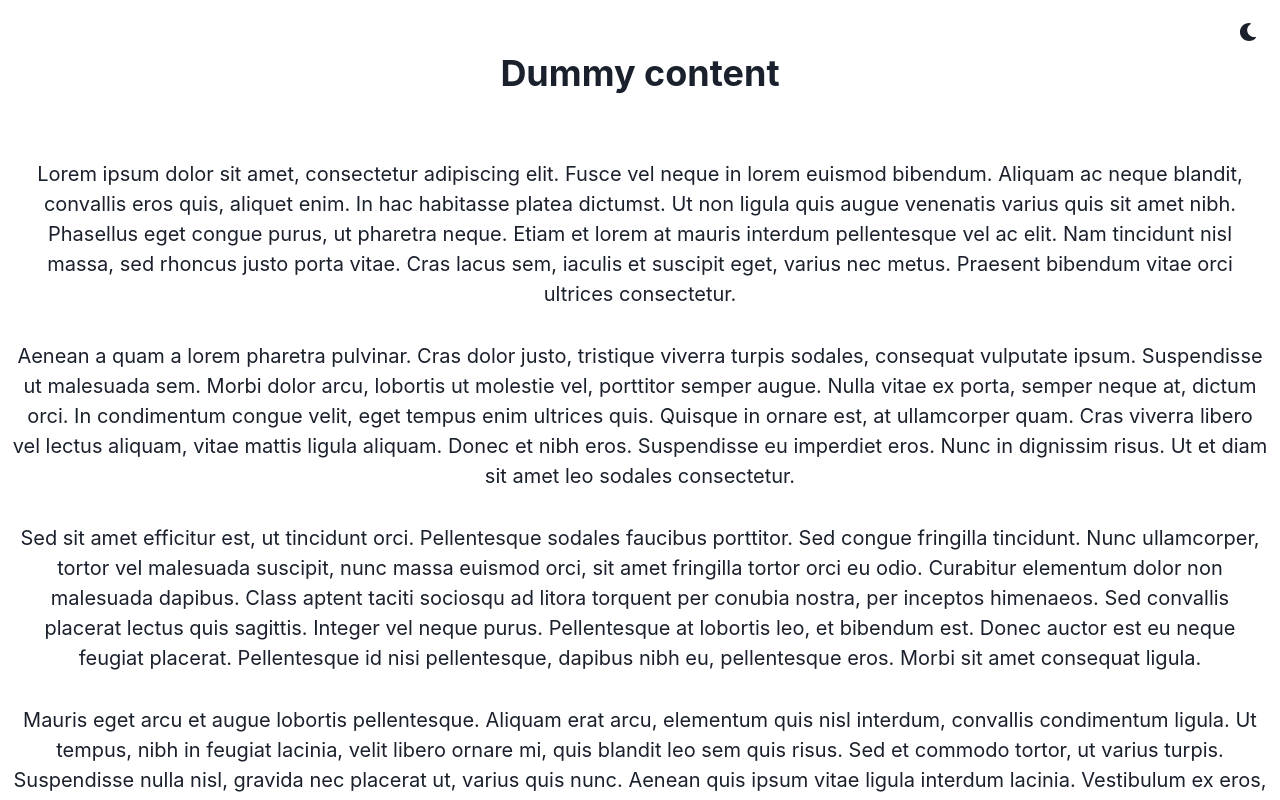
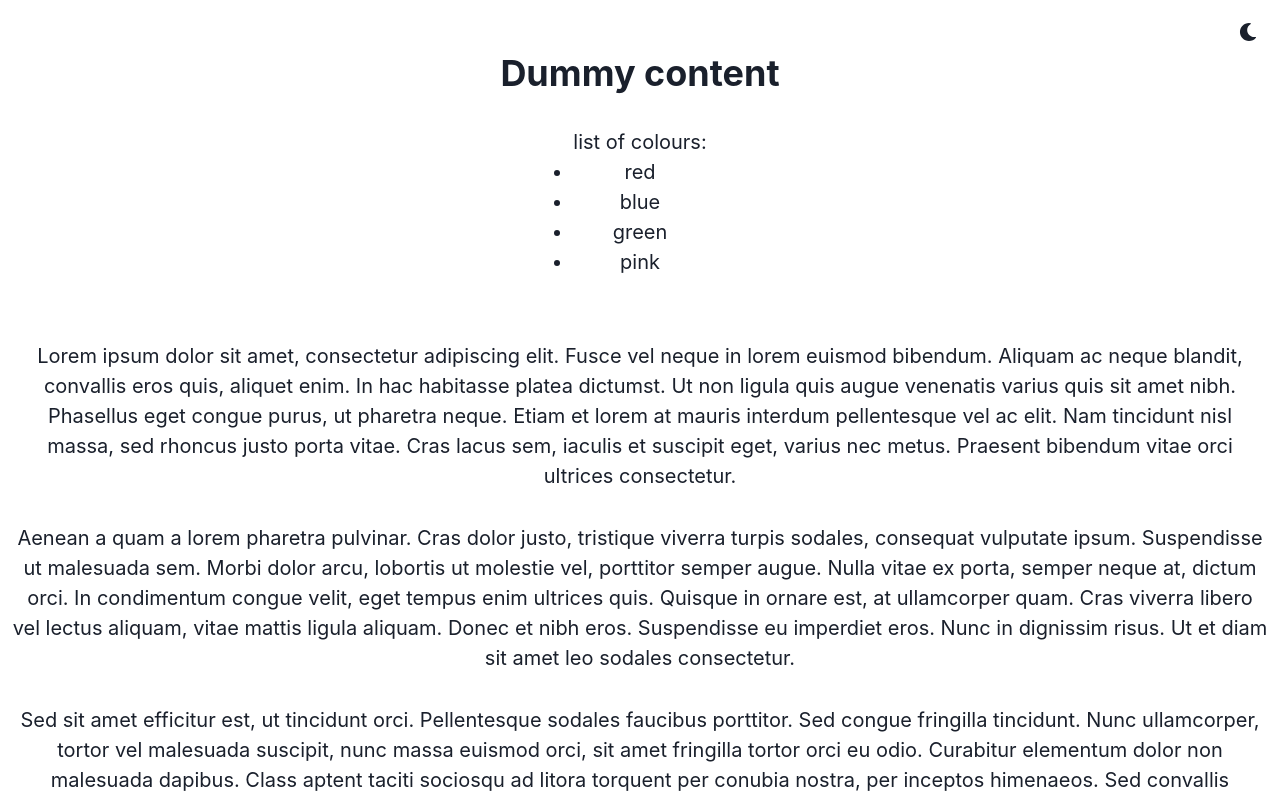
Before and after one commit to cosmicecc/bionic-reading, a React (Create React App) app: page / in a window 1280 px wide. Shown: the top 800 px of the page. Built offline with nearby package versions, Linux system fonts and the light colour scheme.

Commit message:
tidy code and add colour component

```diff
--- a/src/App.js
+++ b/src/App.js
@@ -9,6 +9,7 @@ import {
 } from '@chakra-ui/react';
 import { ColorModeSwitcher } from './ColorModeSwitcher';
 import Bionic from './Components/Bionic';
+import Colours from './Components/Colours';
 
 function App() {
   const [selection, setSelection] = useState();
@@ -27,6 +28,7 @@ function App() {
           <ColorModeSwitcher justifySelf="flex-end" />
           <VStack spacing={8} onMouseUp={handleMouseUp}>
             <Heading>Dummy content</Heading>
+            <Colours />
             <Bionic content={selection ? selection : null}/>
             <Box>
               Lorem ipsum dolor sit amet, consectetur adipiscing elit. Fusce vel neque in lorem euismod bibendum.
--- /dev/null
+++ b/src/Components/Colours.js
@@ -0,0 +1,21 @@
+import {
+    Box,
+} from '@chakra-ui/react';
+
+
+function Colours() {
+
+    return (
+        <Box>
+            list of colours:
+            <ul>
+                <li>red</li>
+                <li>blue</li>
+                <li>green</li>
+                <li>pink</li>
+            </ul>
+        </Box>
+      )
+}
+
+export default Colours
```
Also changed, not shown: src/Components/Bionic.js (indentation only).
